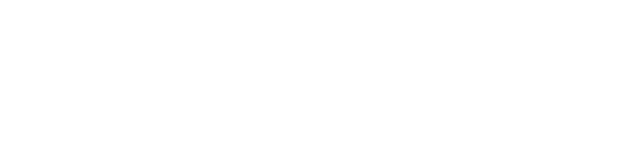
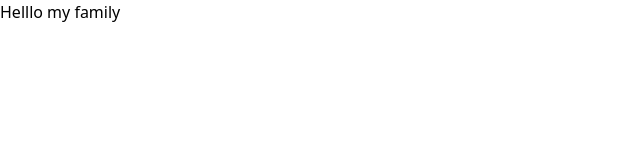
Before and after one commit to Jerri-doc/Lesson3, a website: page src/index.html in a window 1280 px wide. Shown: the whole page, without its empty margins (0-640 px from the left). Drawn offline with nearby package versions, Linux system fonts and the light colour scheme; files that its build step writes are made by us from their sources.

Commit message:
chages by jerri

```diff
--- a/src/index.html
+++ b/src/index.html
@@ -7,6 +7,12 @@
     <link rel="stylesheet" href="./output.css">
 </head>
 <body>
-
+    <div>
+        <div>
+            <div>
+                <p>Helllo my family</p>
+            </div>
+        </div>
+    </div>
 </body>
 </html>
```
